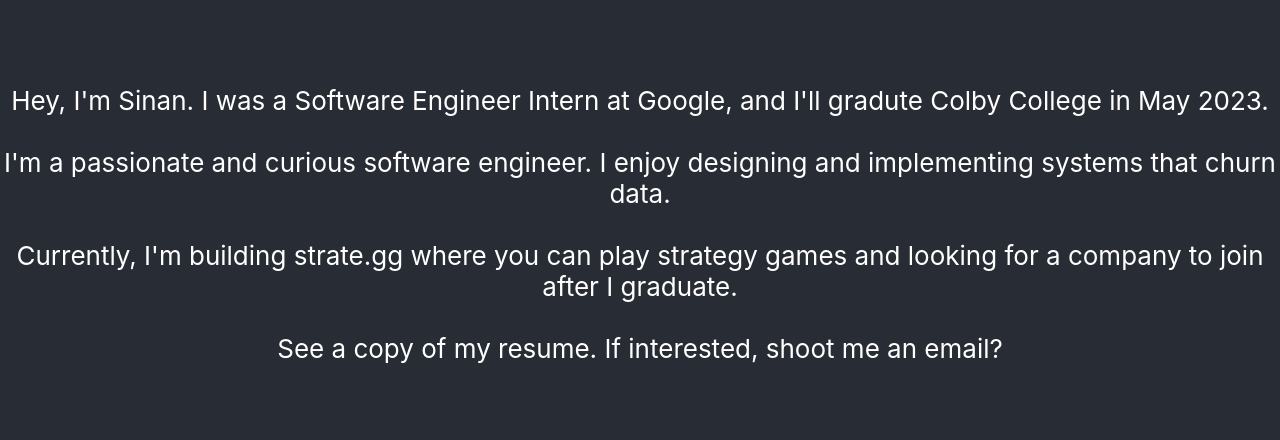
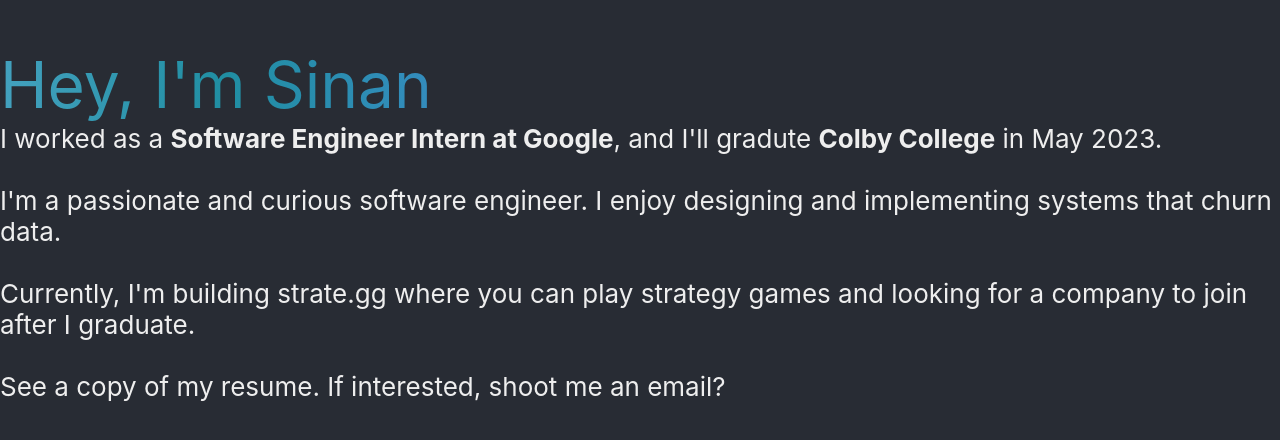
Before and after one commit to enjoythecode/sinany.me, a React (Create React App) app in the folder portfolio/: page / in a window 1280 px wide. Shown: the part 176-616 px from the top of the page. Built offline with nearby package versions, Linux system fonts and the light colour scheme.

Commit message:
rainbox text Sinan

```diff
--- a/portfolio/src/App.css
+++ b/portfolio/src/App.css
@@ -1,18 +1,5 @@
 .App {
-  text-align: center;
 }
-
-.App-logo {
-  height: 40vmin;
-  pointer-events: none;
-}
-
-@media (prefers-reduced-motion: no-preference) {
-  .App-logo {
-    animation: App-logo-spin infinite 20s linear;
-  }
-}
-
 .App-header {
   background-color: #282c34;
   min-height: 100vh;
@@ -21,18 +8,33 @@
   align-items: center;
   justify-content: center;
   font-size: calc(10px + 2vmin);
-  color: white;
+	color: #eee;
 }
 
 .App-link {
   color: #61dafb;
 }
 
-@keyframes App-logo-spin {
-  from {
-    transform: rotate(0deg);
-  }
-  to {
-    transform: rotate(360deg);
-  }
+a {
+	font-weight: bold;
 }
+
+#header-top {
+	font-size: 4rem;
+}
+
+/* modified from https://dev.to/gmeben/animating-gradients-with-pure-css-3bi8*/
+/* TODO: browser compatibility? */
+.rainbow-text {
+  animation: animateSinan 10s linear infinite;
+  -webkit-background-clip: text;
+  -webkit-text-fill-color: transparent;
+  background-image: linear-gradient(to right,#cf5c5c,#c19b4a,#def2a0,#c6ee4a,#42eca6,#64b3d9,#208ea2,#498ada,#5b73df,#897ed3,#cf5c5c,#c19b4a);
+  background-size: 1100% 1000%;
+  height: 100vh;
+  width: 100vw;
+}
+@keyframes animateSinan {
+  0% { background-position: 0% 0%; }
+  100% { background-position: 100% 0%; }
+}
--- a/portfolio/src/App.js
+++ b/portfolio/src/App.js
@@ -7,12 +7,14 @@
 		</span>
 	)
 }
+
 function App() {
   return (
     <div className="App">
       <header className="App-header">
         <p>
-			Hey, I'm Sinan. I was a Software Engineer Intern at Google, and I'll gradute Colby College in May 2023.
+	  		<span id="header-top">
+			<span className="rainbow-text">Hey, I'm Sinan</span> </span><br/> I worked as a <a>Software Engineer Intern at Google</a>, and I'll gradute <a>Colby College</a> in May 2023.
 			<Break/>
 	  		I'm a passionate and curious software engineer. I enjoy designing and implementing systems that churn data.
 			<Break/>
```
